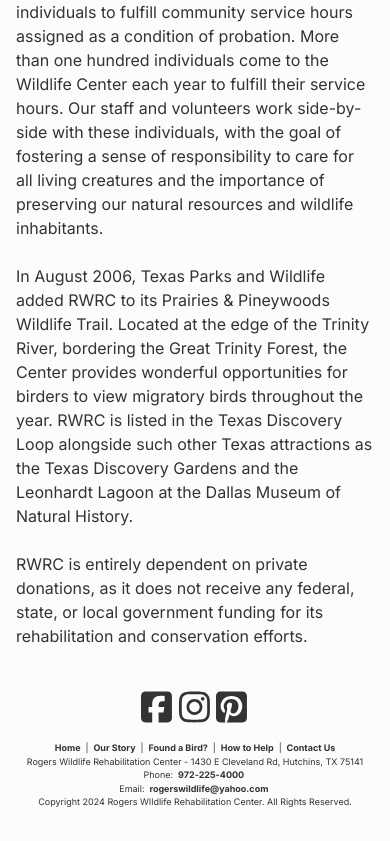
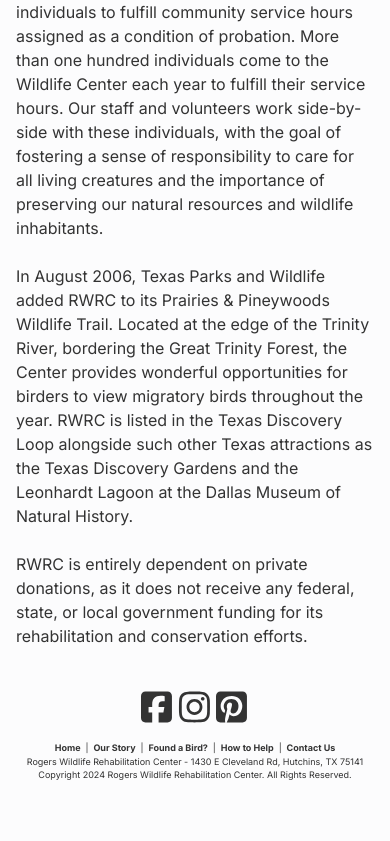
Before and after one commit to myDeveloperJourney/rogers-wildlife-site, a Next.js app: page /about in a window 390 px wide. Shown: the part 3206-4047 px from the top of the page. After the commit the page ends 4020 px from the top, so only its background shows below. Built offline with nearby package versions, Linux system fonts and the light colour scheme.

Commit message:
wip: removes email and phone from footer per client's request

```diff
--- a/src/components/base/footer/index.js
+++ b/src/components/base/footer/index.js
@@ -38,17 +38,9 @@ export default function Footer() {
                 <div>
                     <p>Rogers Wildlife Rehabilitation Center - 1430 E Cleveland Rd, Hutchins, TX 75141</p>
                 </div>
-                <div className={styles.footer_contact}>
-                    <p>
-                        Phone: <a href="tel:1-972-225-4000">972-225-4000</a>
-                    </p>
-                    <p>
-                        Email: <a href="rogerswildlife@yahoo.com">rogerswildlife@yahoo.com</a>
-                    </p>
-                </div>
                 <div>
                     <p>
-                        Copyright {new Date().getFullYear()} Rogers WIldlife Rehabilitation Center. All Rights Reserved.
+                        Copyright {new Date().getFullYear()} Rogers Wildlife Rehabilitation Center. All Rights Reserved.
                     </p>
                 </div>
             </footer>
```
